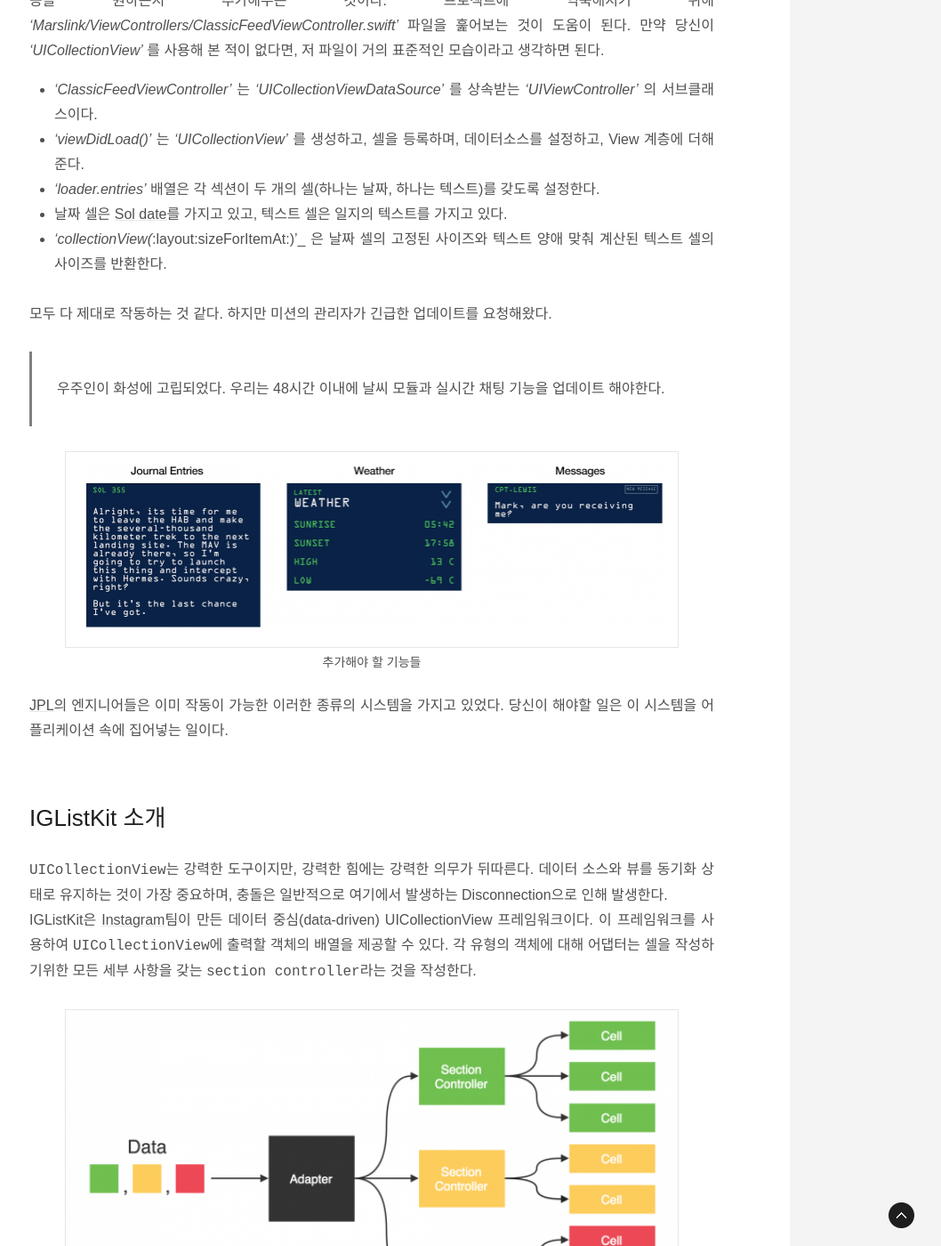
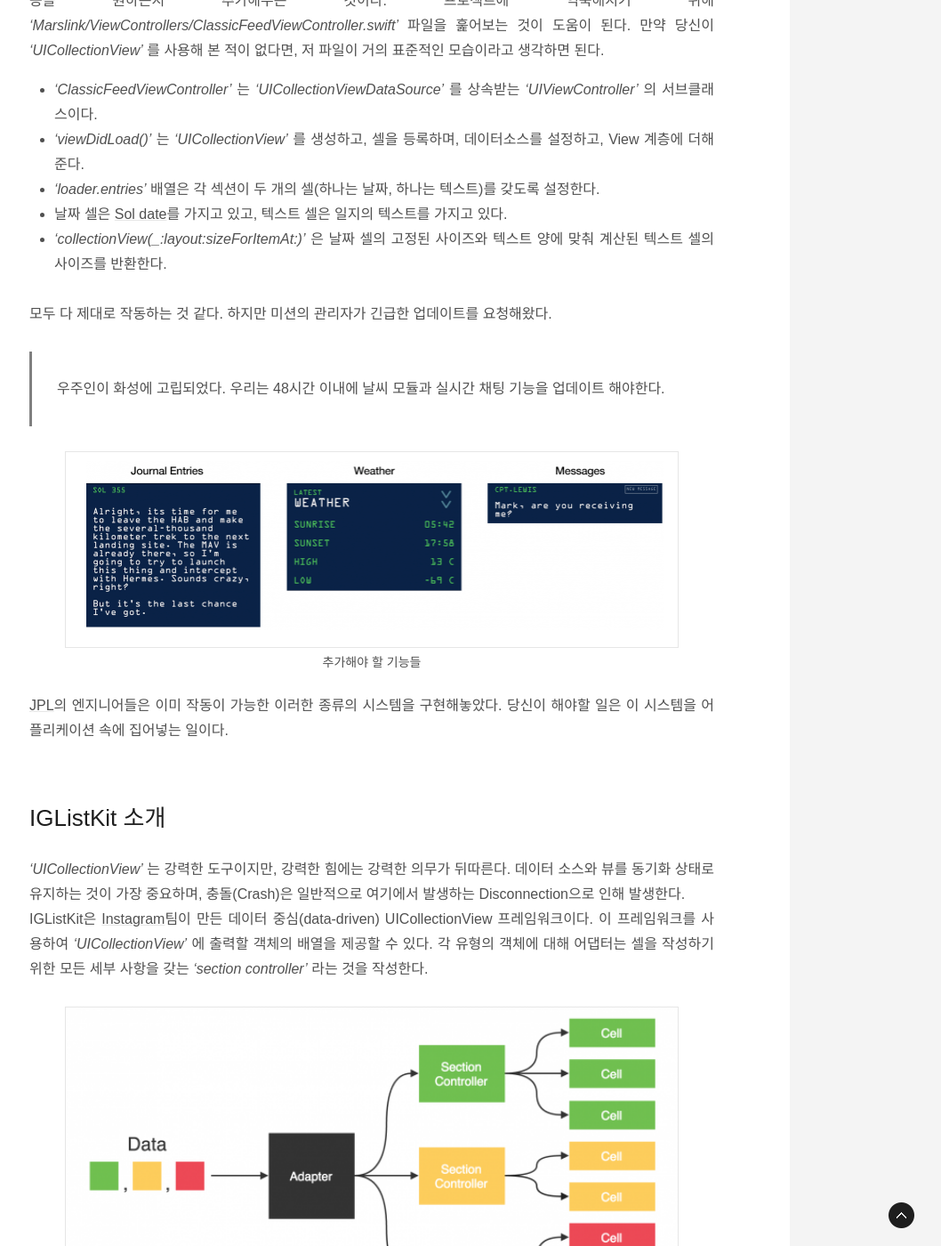
Before and after one commit to ThroughKim/throughkim.github.com, a Jekyll site: the page built from _posts/2017-01-12-IGListKit.md, in a window 1280 px wide and 1400 px high, scrolled down 2170 px. Shown: the whole window at 89% size, without its empty margins (222-1280 px from the left). Built offline with Jekyll 4.4.1, drawn with Linux system fonts in a browser that asks for light colours; some web fonts are replaced.

Commit message:
upload blog

```diff
--- a/_posts/2017-01-12-IGListKit.md
+++ b/_posts/2017-01-12-IGListKit.md
@@ -31,7 +31,7 @@ image: '/files/covers/ios_app.jpg'
 - _'viewDidLoad()'_ 는 _'UICollectionView'_ 를 생성하고, 셀을 등록하며, 데이터소스를 설정하고, View 계층에 더해준다.
 - _'loader.entries'_ 배열은 각 섹션이 두 개의 셀(하나는 날짜, 하나는 텍스트)를 갖도록 설정한다.
 - 날짜 셀은 [Sol date](https://en.wikipedia.org/wiki/Timekeeping_on_Mars)를 가지고 있고, 텍스트 셀은 일지의 텍스트를 가지고 있다.
-- _'collectionView(_:layout:sizeForItemAt:)'_ 은 날짜 셀의 고정된 사이즈와 텍스트 양애 맞춰 계산된 텍스트 셀의 사이즈를 반환한다.
+- _'collectionView(\_:layout:sizeForItemAt:)'_ 은 날짜 셀의 고정된 사이즈와 텍스트 양에 맞춰 계산된 텍스트 셀의 사이즈를 반환한다.
 
 모두 다 제대로 작동하는 것 같다. 하지만 미션의 관리자가 긴급한 업데이트를 요청해왔다.
 
@@ -39,12 +39,12 @@ image: '/files/covers/ios_app.jpg'
 
 ![추가해야 할 기능들](/files/iglistkit/2.png)
 
-[JPL](https://en.wikipedia.org/wiki/Jet_Propulsion_Laboratory)의 엔지니어들은 이미 작동이 가능한 이러한 종류의 시스템을 가지고 있었다. 당신이 해야할 일은 이 시스템을 어플리케이션 속에 집어넣는 일이다.
+[JPL](https://en.wikipedia.org/wiki/Jet_Propulsion_Laboratory)의 엔지니어들은 이미 작동이 가능한 이러한 종류의 시스템을 구현해놓았다. 당신이 해야할 일은 이 시스템을 어플리케이션 속에 집어넣는 일이다.
 
 # IGListKit 소개
 
-`UICollectionView`는 강력한 도구이지만, 강력한 힘에는 강력한 의무가 뒤따른다. 데이터 소스와 뷰를 동기화 상태로 유지하는 것이 가장 중요하며, 충돌은 일반적으로 여기에서 발생하는 Disconnection으로 인해 발생한다.
-IGListKit은 [Instagram](https://engineering.instagram.com/open-sourcing-iglistkit-3d66f1e4e9aa#.iafykt5q3)팀이 만든 데이터 중심(data-driven) UICollectionView 프레임워크이다. 이 프레임워크를 사용하여 `UICollectionView`에 출력할 객체의 배열을 제공할 수 있다. 각 유형의 객체에 대해 어댑터는 셀을 작성하기위한 모든 세부 사항을 갖는 `section controller`라는 것을 작성한다.
+_'UICollectionView'_ 는 강력한 도구이지만, 강력한 힘에는 강력한 의무가 뒤따른다. 데이터 소스와 뷰를 동기화 상태로 유지하는 것이 가장 중요하며, 충돌(Crash)은 일반적으로 여기에서 발생하는 Disconnection으로 인해 발생한다.
+IGListKit은 [Instagram](https://engineering.instagram.com/open-sourcing-iglistkit-3d66f1e4e9aa#.iafykt5q3)팀이 만든 데이터 중심(data-driven) UICollectionView 프레임워크이다. 이 프레임워크를 사용하여 _'UICollectionView'_ 에 출력할 객체의 배열을 제공할 수 있다. 각 유형의 객체에 대해 어댑터는 셀을 작성하기위한 모든 세부 사항을 갖는 _'section controller'_ 라는 것을 작성한다.
 
 ![IGListkit의 Flow Chart](/files/iglistkit/3.png)
 
```
